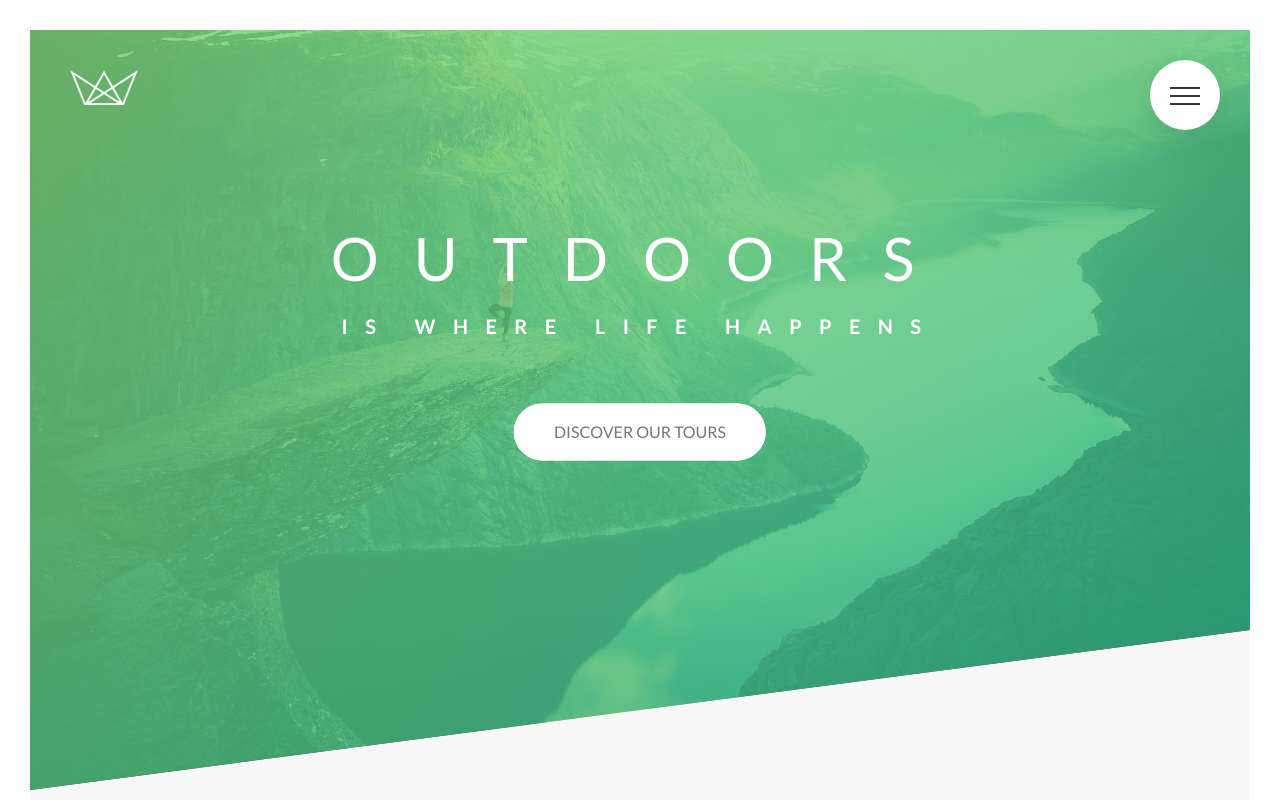
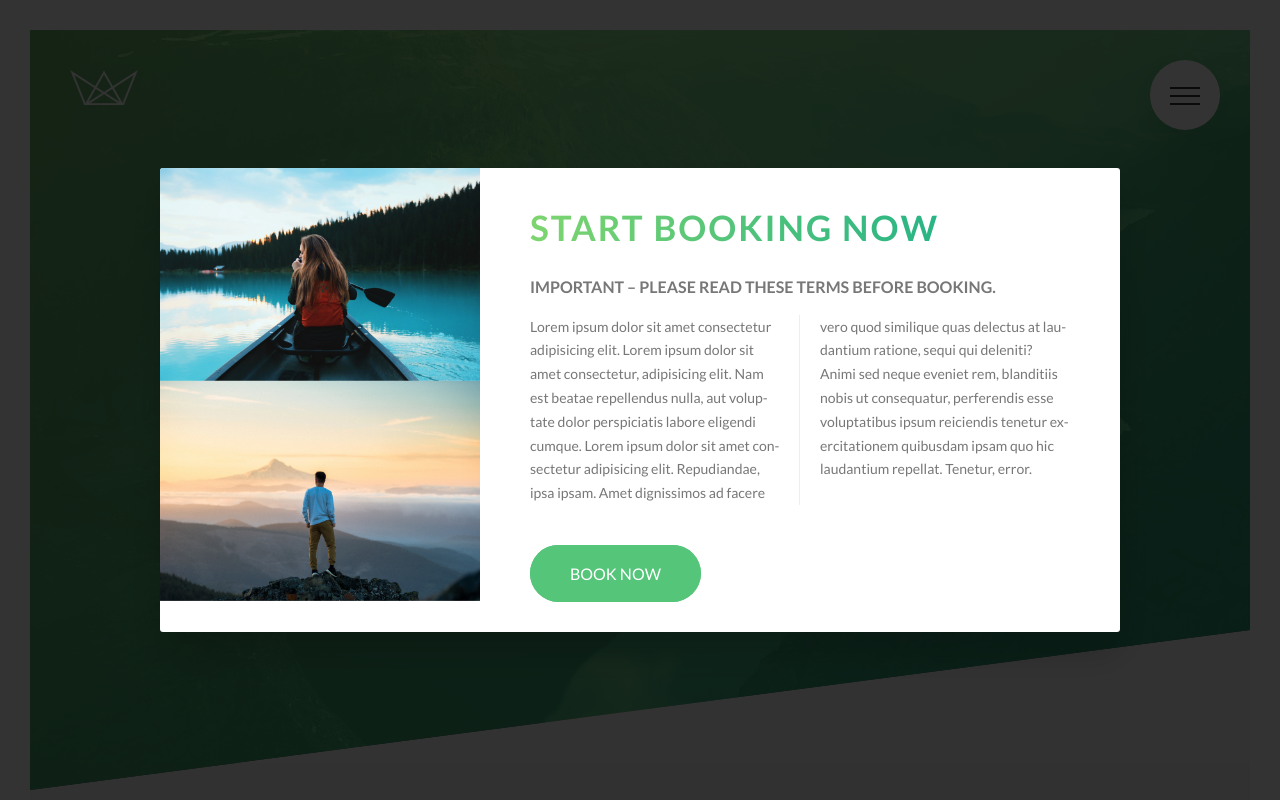
Before and after one commit to thapaRoyal/Natours, a website: page index.html in a window 1280 px wide. Shown: the top 800 px of the page. Drawn offline with Linux system fonts and the light colour scheme.

Commit message:
building the pure css popup part 1

```diff
--- a/index.html
+++ b/index.html
@@ -387,6 +387,26 @@
     </div>
   </footer>
   <!-- !footer -->
+
+  <!-- popup -->
+  <div class="popup">
+    <div class="popup__content">
+      <div class="popup__left">
+        <img src="img/nat-8.jpg" alt="tour photo" class="popup__img">
+        <img src="img/nat-9.jpg" alt="tour-photo" class="popup__img">
+      </div>
+      <div class="popup__right">
+        <h2 class="heading-secondary u-margin-bottom-small"> Start booking now</h2>
+        <h3 class="heading-tertiary u-margin-bottom-small">Important &ndash; please read these terms  before booking.</h3> </h3>
+        <p class="popup__text">
+          Lorem ipsum dolor sit amet consectetur adipisicing elit. Lorem ipsum dolor sit amet consectetur, adipisicing elit. Nam est beatae repellendus nulla, aut voluptate dolor perspiciatis labore eligendi cumque.
+          Lorem ipsum dolor sit amet consectetur adipisicing elit. Repudiandae, ipsa ipsam. Amet dignissimos ad facere vero quod similique quas delectus at laudantium ratione, sequi qui deleniti? Animi sed neque eveniet rem, blanditiis nobis ut consequatur, perferendis esse voluptatibus ipsum reiciendis tenetur exercitationem quibusdam ipsam quo hic laudantium repellat. Tenetur, error.
+        </p>
+        <a href="#" class="btn btn--green">Book now</a>
+      </div>
+    </div>
+  </div>
+  <!-- !popup -->
 </body>
 
 </html>
--- /dev/null
+++ b/sass/components/_popup.scss
@@ -0,0 +1,50 @@
+.popup {
+  height: 100vh;
+  width: 100%;
+  position: fixed;
+  top: 0;
+  left: 0;
+  background-color: rgba($color-black, 0.8);
+  z-index: 9999;
+
+  &__content {
+    @include absCenter;
+    width: 75%;
+    background-color: $color-white;
+    box-shadow: 0 2rem 4rem rgba($color-black, 0.2);
+    border-radius: 3px;
+    display: table;
+    overflow: hidden;
+  }
+
+  &__left {
+    width: 33.333%;
+    display: table-cell;
+  }
+  &__right {
+    width: 66.6667%;
+    display: table-cell;
+    vertical-align: middle;
+    padding: 3rem 5rem;
+  }
+  &__img {
+    display: block;
+    width: 100%;
+  }
+  &__text {
+    font-size: 1.4rem;
+    margin-bottom: 4rem;
+
+    -moz-column-count: 2;
+    -moz-column-gap: 4rem; //1em = 14px;
+    -moz-column-rule: 1px solid $color-grey-light-2;
+
+    column-count: 2;
+    column-gap: 4rem;
+    column-rule: 1px solid $color-grey-light-2;
+    -moz-hyphens: auto;
+    -ms-hyphens: auto;
+    -webkit-hyphens: auto;
+    hyphens: auto;
+  }
+}
--- a/sass/main.scss
+++ b/sass/main.scss
@@ -14,6 +14,7 @@
 @import "./components/story";
 @import "./components/bg-video";
 @import "./components/form";
+@import "./components/popup";
 
 @import "./layout/header";
 @import "./layout/grid";
```
Also changed, not shown: css/style.css.
